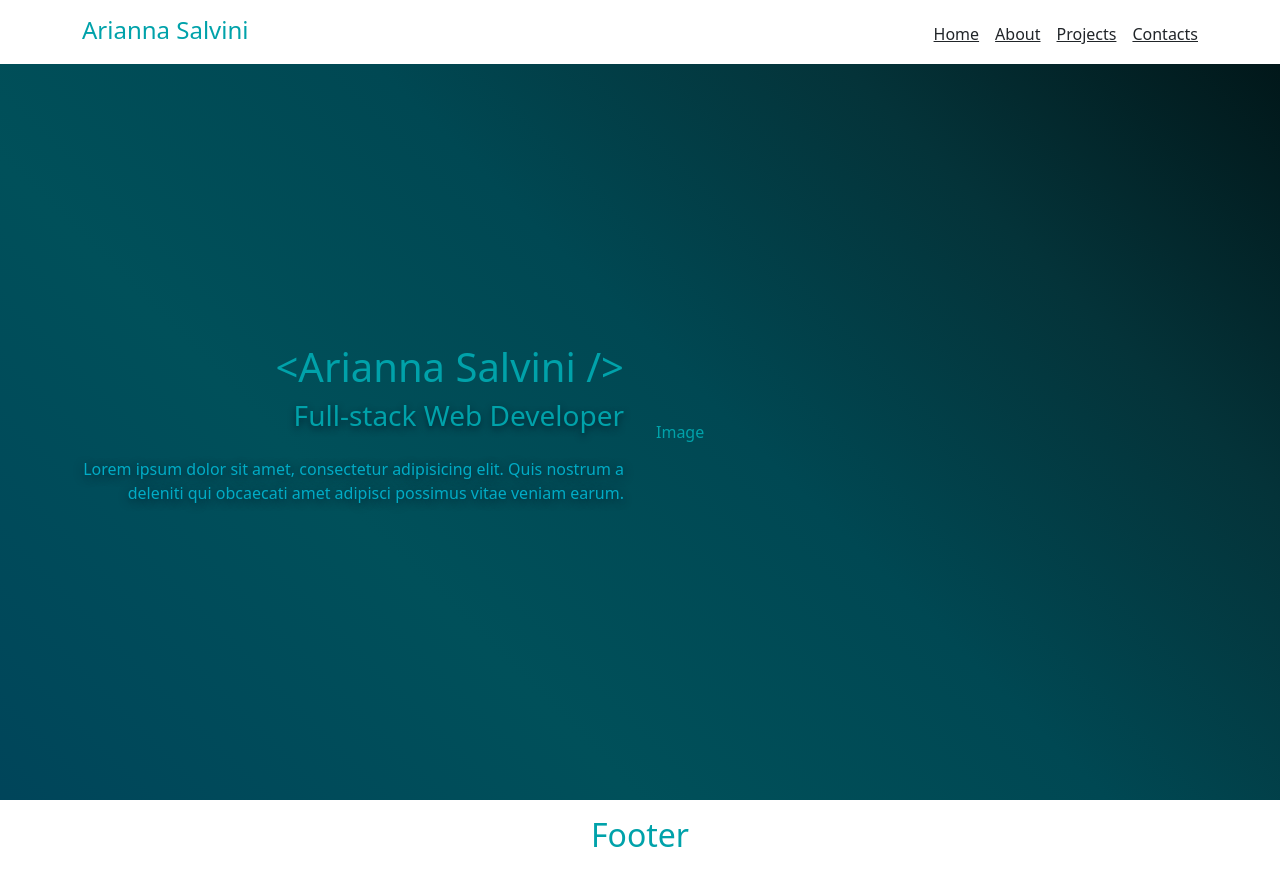
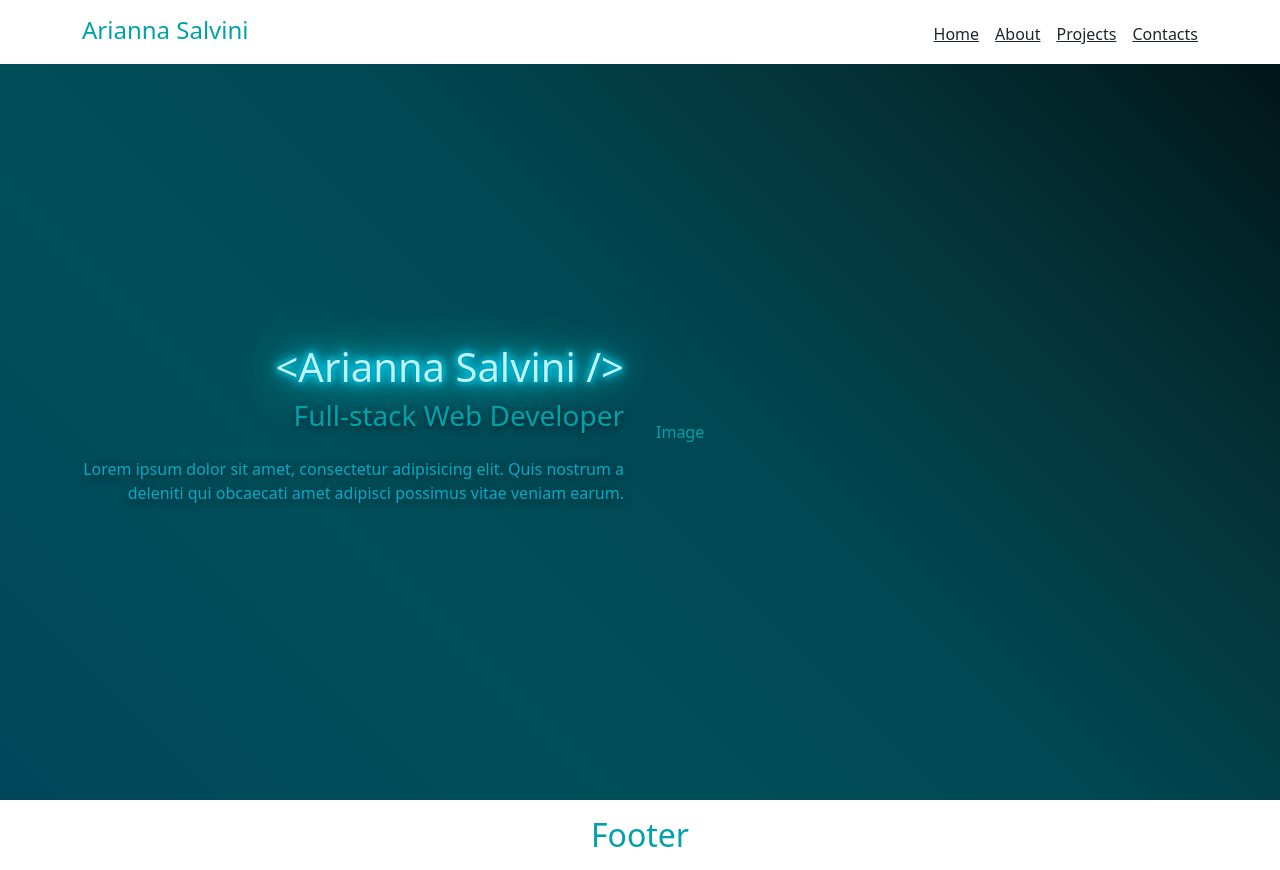
Before and after one commit to Arianna-Salvini/vite-boolfolio, a Vue app: page / in a window 1280 px wide. In both pictures the pointer is over the element 353 px from the left and 367 px from the top of the page. Built offline with nearby package versions, Linux system fonts and the light colour scheme.

Commit message:
Add utilities class for neon text Fix background colors and animation time

```diff
--- a/src/App.vue
+++ b/src/App.vue
@@ -30,10 +30,10 @@ export default {
 .body_main {
     height: calc(100vh - 4rem);
     /* background-color: #011517; */
-    background: linear-gradient(45deg, #02202a, #003344, #003f5a, #00485a, #00505a, #004853, #043339, #011517);
+    background: linear-gradient(45deg, #001823, #002f43, #003f5a, #00485a, #00505a, #004853, #043339, #011517);
     background-size: 200%;
     background-position: left;
-    animation: bg_animation 10s infinite alternate;
+    animation: bg_animation 9s alternate infinite;
 }
 
 @keyframes bg_animation {
@@ -46,4 +46,29 @@ export default {
     }
 
 }
+
+/* Utilities */
+.text_neon {
+    color: #96f0fe;
+    text-shadow: 0 0 3px #00505a,
+        0 0 5px #00acc6,
+        0 0 5px #00acc6,
+        0 0 10px #00acc6,
+        0 0 15px #00acc6,
+        0 0 30px #00acc6,
+        0 0 60px #00acc6,
+        0 0 120px #00acc6;
+
+    &:hover {
+        color: #b9f6ff;
+        text-shadow: 0 0 3px #006b79,
+            0 0 5px #00ddff,
+            0 0 10px #00ddff,
+            0 0 15px #00ddff,
+            0 0 30px #00ddff,
+            0 0 60px #00ddff,
+            0 0 120px #00ddff;
+        cursor: auto;
+    }
+}
 </style>
```
